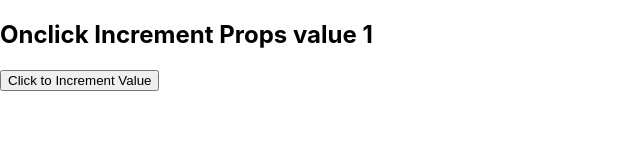
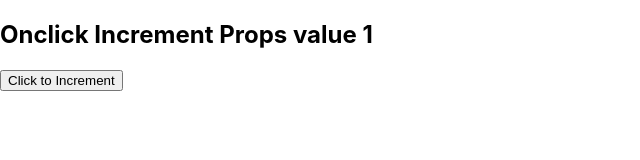
Before and after one commit to Muhammad1Siddique/session4-app, a React (Create React App) app: page / in a window 1280 px wide. Shown: the top 160 px of the page, without its empty margins (0-640 px from the left). Built offline with nearby package versions, Linux system fonts and the light colour scheme.

Commit message:
Update App.js

```diff
--- a/src/App.js
+++ b/src/App.js
@@ -7,7 +7,7 @@ function App() {
   return (
     <div>
       <Message counter={count}/>
-      <button onClick={()=>setCount(++count)}>Click to Increment Value</button>
+      <button onClick={()=>setCount(++count)}>Click to Increment</button>
     </div>
 
 
```
